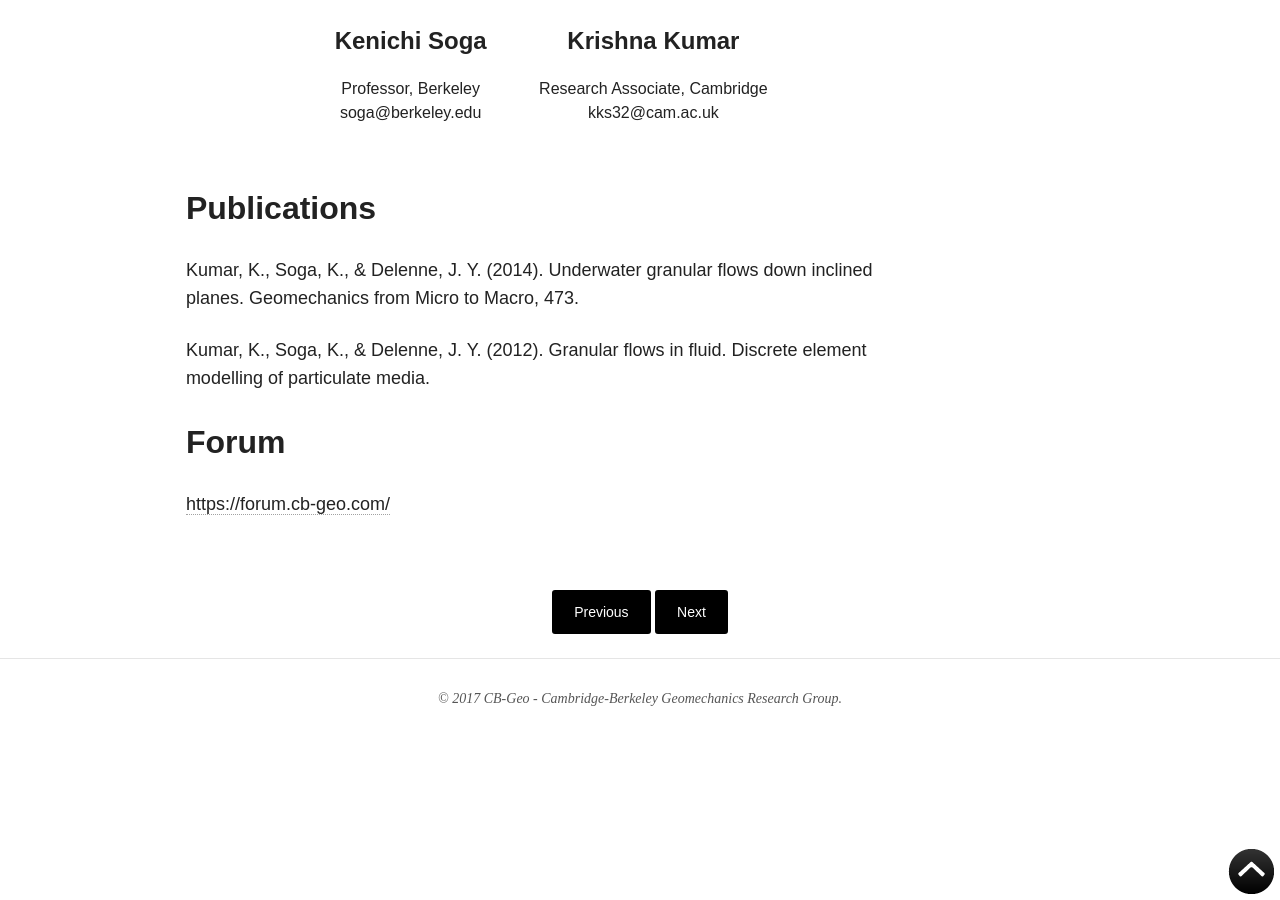
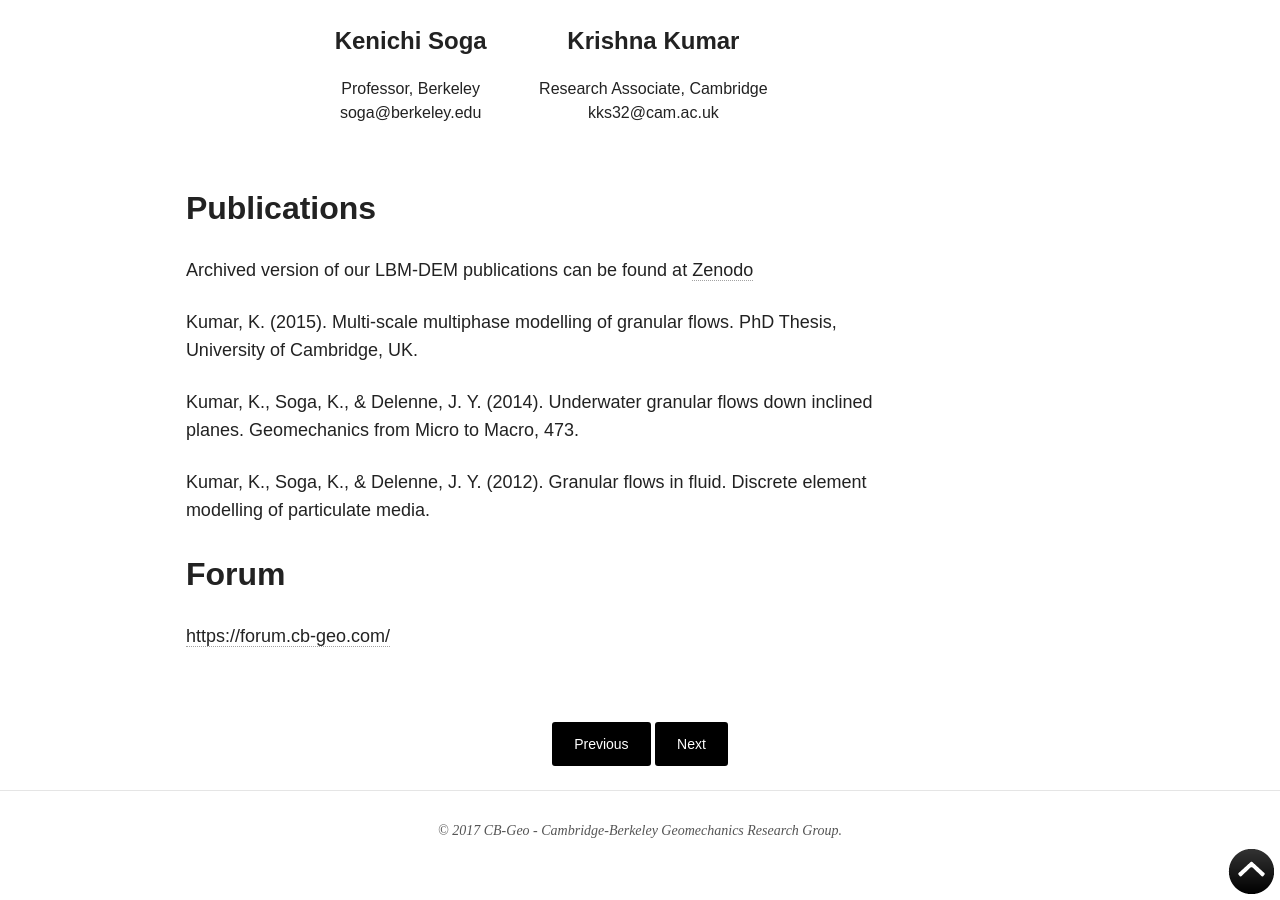
Before and after one commit to cb-geo/cb-geo.github.io, a Jekyll site: the page built from _posts/research_areas/2017-01-03-lbm.md, in a window 1280 px wide and 900 px high, scrolled down 2822 px. Built offline with Jekyll 4.4.1, drawn with Linux system fonts in a browser that asks for light colours; nearby versions of some CDN libraries.

Commit message:
:books: Link to Zenodo LBM publications

```diff
--- a/_posts/research_areas/2017-01-03-lbm.md
+++ b/_posts/research_areas/2017-01-03-lbm.md
@@ -61,6 +61,10 @@ strategy an efficient numerical procedure for the simulation of grain – fluid
 
 ## Publications
 
+Archived version of our LBM-DEM publications can be found at [Zenodo](https://zenodo.org/communities/cb-geo/search?page=1&size=20&q=lbm)
+
+Kumar, K. (2015). Multi-scale multiphase modelling of granular flows. PhD Thesis, University of Cambridge, UK.
+
 Kumar, K., Soga, K., & Delenne, J. Y. (2014). Underwater granular flows down inclined planes. Geomechanics from Micro to Macro, 473.
 
 Kumar, K., Soga, K., & Delenne, J. Y. (2012). Granular flows in fluid. Discrete element modelling of particulate media.
```
